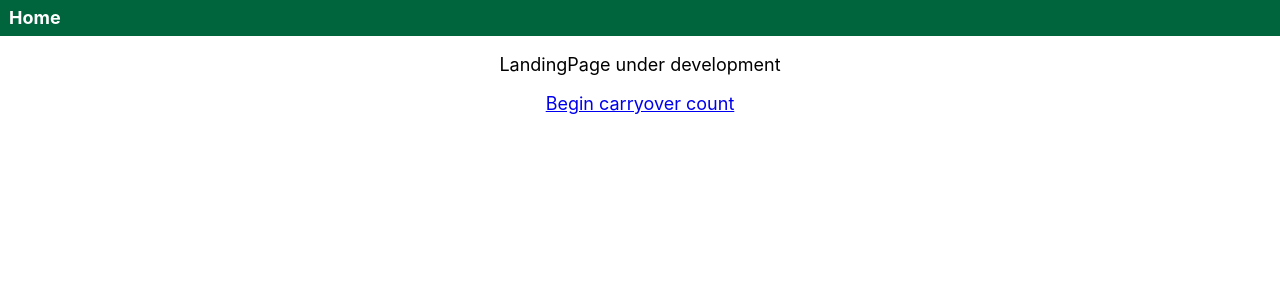
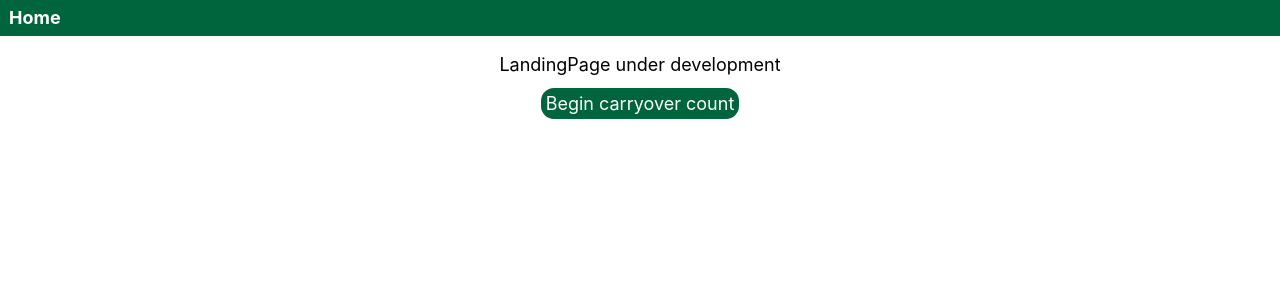
Before and after one commit to holdenout/freezer-pull, a React (Create React App) app in the folder client/: page / in a window 1280 px wide. Shown: the top 300 px of the page. Built offline with nearby package versions, Linux system fonts and the light colour scheme.

Commit message:
Add styling

```diff
--- a/client/src/components/Collapsible.css
+++ b/client/src/components/Collapsible.css
@@ -12,3 +12,7 @@
   overflow: auto;
   white-space: nowrap;
 }
+
+.collapsible-content {
+  padding: 10px;
+}
--- a/client/src/components/FoodList.css
+++ b/client/src/components/FoodList.css
@@ -3,6 +3,7 @@
   text-align: left;
   margin: 5px;
   padding: 0;
+  margin-bottom: 1em;
   border: 1px solid black;
 }
 
@@ -15,7 +16,6 @@
 }
 
 .food-content {
-  margin: 10px;
   text-align: center;
 }
 
@@ -40,3 +40,11 @@
   border-bottom: 2.5px solid black;
   text-align: center;
 }
+
+.next {
+  background-color: var(--main-color);
+  color: white;
+  border-radius: 13px;
+  padding: 5px;
+  text-decoration: none;
+}
--- a/client/src/components/pages/LandingPage.jsx
+++ b/client/src/components/pages/LandingPage.jsx
@@ -1,9 +1,10 @@
 import {Link} from "react-router-dom";
+
 export const LandingPage = ({toCarryover}) => {
   return (
     <div>
       <p>LandingPage under development</p>
-      <Link to="/carryover">Begin carryover count</Link>
+      <Link className="next" to="/carryover">Begin carryover count</Link>
     </div>
   );
 };
```
